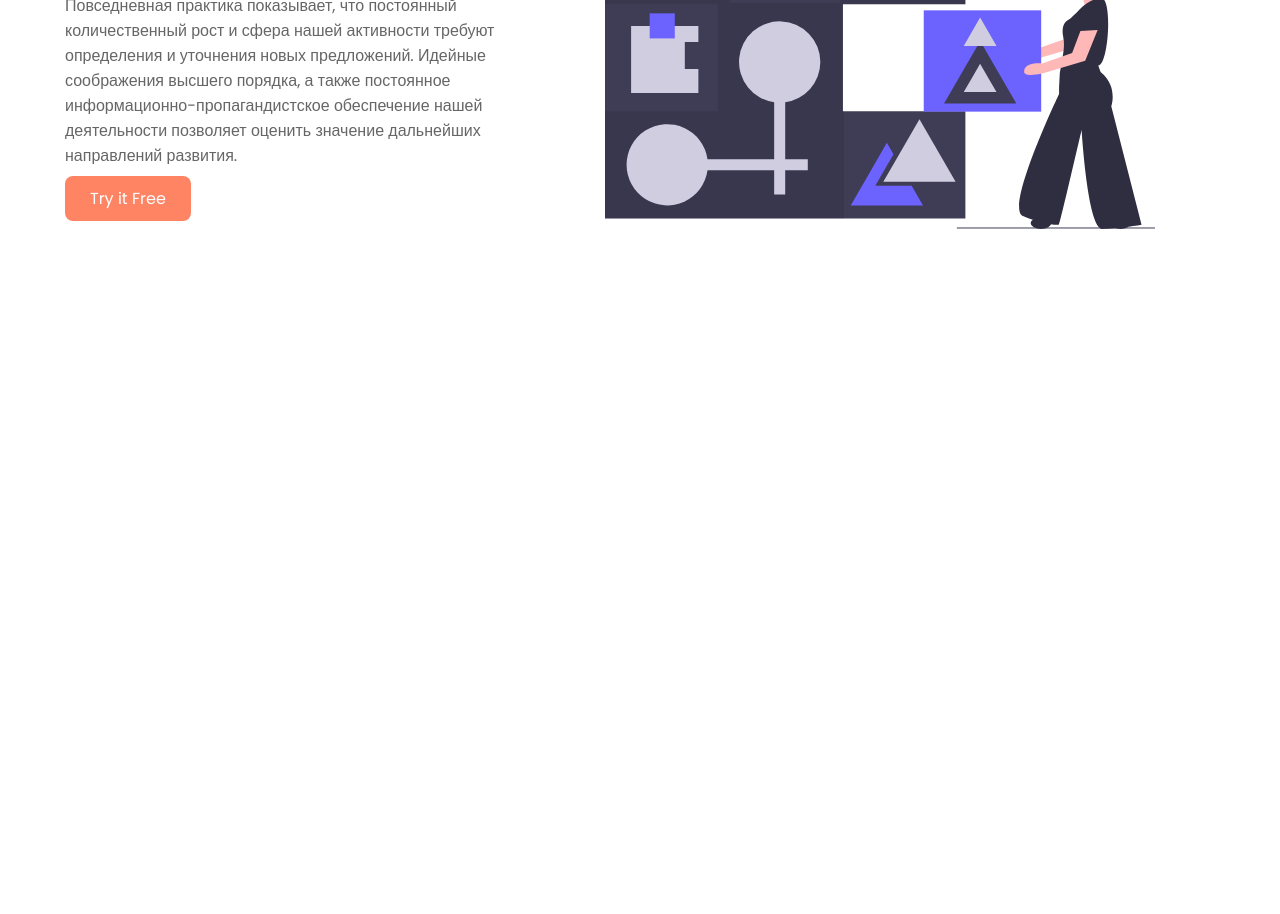
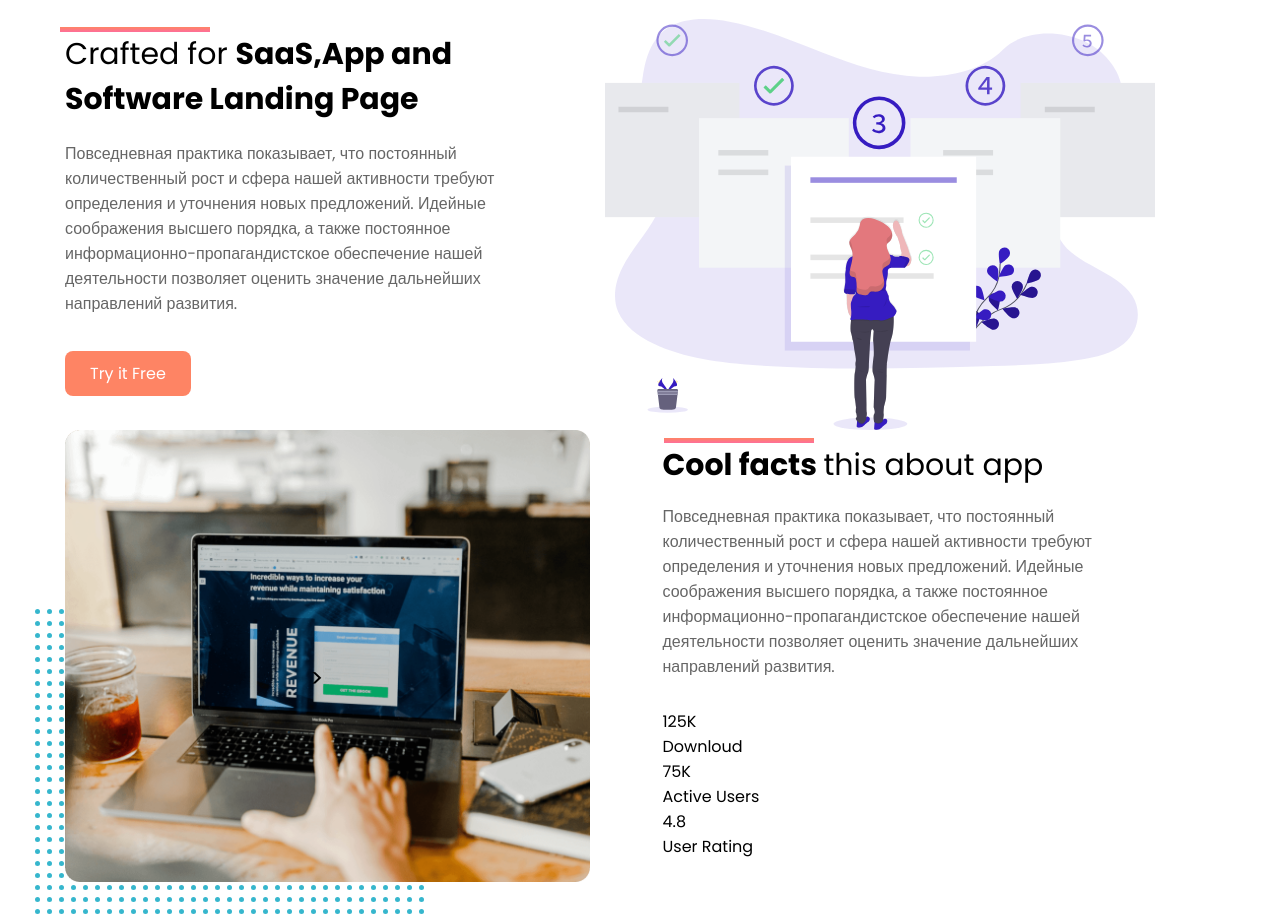
Before and after one commit to ArtemyVarda/CAITArt, a plain HTML site: page index.html in a window 1280 px wide. Shown: the part 2300-3214 px from the top of the page. Before the commit the page ends 2529 px from the top, so only its background shows below. Drawn offline with Linux system fonts and the light colour scheme.

Commit message:
получите 2

```diff
--- a/Style/style.CSS.css
+++ b/Style/style.CSS.css
@@ -157,6 +157,10 @@ a{
     top:50% ;
     transform: translateX(-50%);
 }
+.block:not(:last-child){
+    margin-bottom: 25px;
+}
+
 .block{
     font-family: 'Poppins', sans-serif;
     display: grid;
@@ -199,3 +203,61 @@ a{
 .about_us {
     margin-top: 75px;
 }
+.reverse{
+    grid-template-areas: "img title"
+                        "img text"
+                         "img btn";
+}
+.who_block{
+    font-family: 'Poppins', sans-serif;
+    display: grid;
+    grid-template-areas: "img title"
+                            "img text"
+                             "img items";
+}
+.img_video{
+    grid-area: img;
+    position: relative;
+}
+.img_video img:first-child{
+    position: absolute;
+    top: 39%;
+    left: -5%;
+}
+.img_video img:nth-child(2){
+    position: relative;
+    width: 525px;
+    height: 452px;
+}
+.img_video a{
+    position: absolute;
+    color: black;
+    top: 50%;
+    left: 41%;
+    font-size: 25px;
+}
+.img_video a :before{
+    content: "";
+    width: 50px;
+    height: 50px;
+    background: white;
+    display: block;
+    position: absolute;
+}
+.who_block h1{
+    grid-area: title;
+    font-size: 30px;
+    font-weight: normal;
+    margin-top: 8px;
+    width: max-content;
+}
+.who_block h1:before{
+    content: "";
+    width: 150px;
+    height: 5px;
+    background: linear-gradient(#fe8464 0%, #fe6e9a 100%);
+    display: block;
+    position: relative;
+    left: 20%;
+    transform: translateX(-50%);
+}
--- a/index.html
+++ b/index.html
@@ -82,18 +82,35 @@
                         <a class="btn btn_block" href="#">Try it Free</a>
                         <img class="img_block" src="./images/about1.svg" alt="about1">
                     </div>
-            <div class="block">
+                    <div class="block reverse">
                         <h1><b>Modern design</b> with Essential <br> Features</h1>
                         <span class="text_block">Повседневная практика показывает, что постоянный количественный рост и сфера нашей активности требуют определения и уточнения новых предложений. Идейные соображения высшего порядка, а также постоянное информационно-пропагандистское обеспечение нашей деятельности позволяет оценить значение дальнейших направлений развития. </span>
                         <a class="btn btn_block" href="#">Try it Free</a>
-                <img class="img_block" src="./images/about1.svg" alt="about1">
+                        <img class="img_block" src="./images/about2.svg" alt="about2">
                     </div>
                     <div class="block">
                         <h1>Crafted for <b>SaaS,App and <br> Software Landing Page</b></h1>
                         <span class="text_block">Повседневная практика показывает, что постоянный количественный рост и сфера нашей активности требуют определения и уточнения новых предложений. Идейные соображения высшего порядка, а также постоянное информационно-пропагандистское обеспечение нашей деятельности позволяет оценить значение дальнейших направлений развития. </span>
                         <a class="btn btn_block" href="#">Try it Free</a>
-                <img class="img_block" src="./images/about1.svg" alt="about1">
+                        <img class="img_block" src="./images/about3.svg" alt="about3">
                     </div>
+
+                </div>
+            </div>
+        </div>
+        <div class="who">
+            <div class="container who_block">
+                <div class="img_video">
+                    <img src="./images/dots.svg" alt="dots">
+                    <img src="./images/video.png" alt="video">
+                    <a href="#">></a>
+                </div>
+                <h1><b>Cool facts </b>this about app</h1>
+                <span class="text_block">Повседневная практика показывает, что постоянный количественный рост и сфера нашей активности требуют определения и уточнения новых предложений. Идейные соображения высшего порядка, а также постоянное информационно-пропагандистское обеспечение нашей деятельности позволяет оценить значение дальнейших направлений развития. </span>
+                <div class="items">
+                    <div class="item">125K <br>Downloud</div>
+                    <div class="item">75K <br>Active Users</div>
+                    <div class="item">4.8 <br>User Rating</div>
                 </div>
             </div>
         </div>
```
Lines whose indentation alone changed are shown as unchanged.
